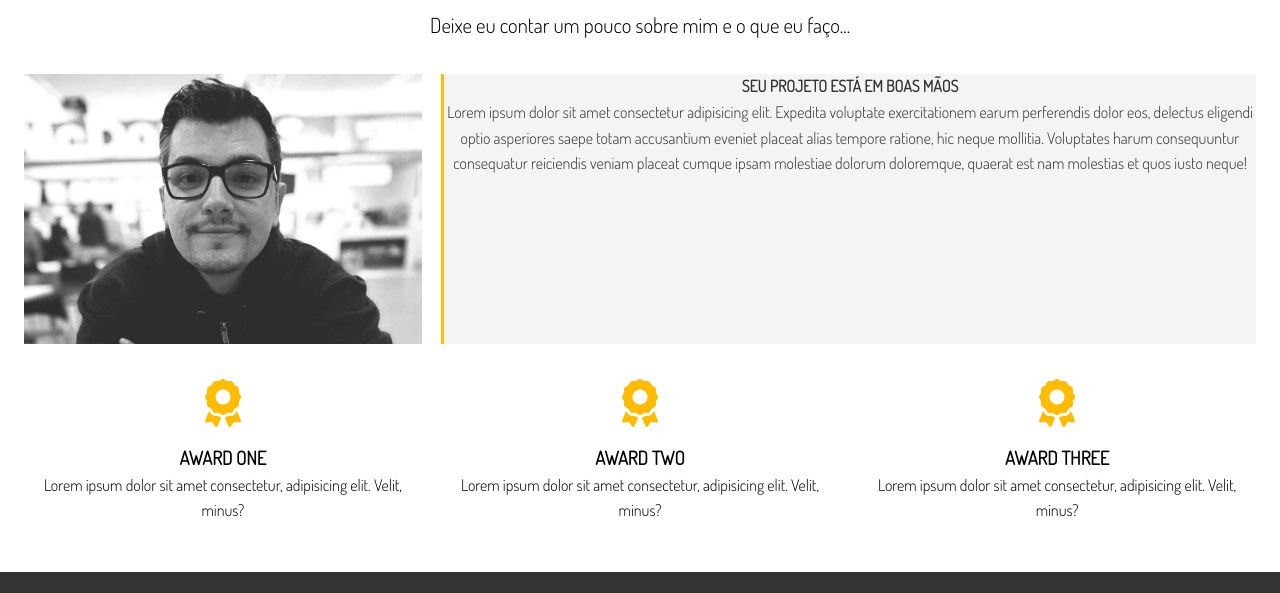
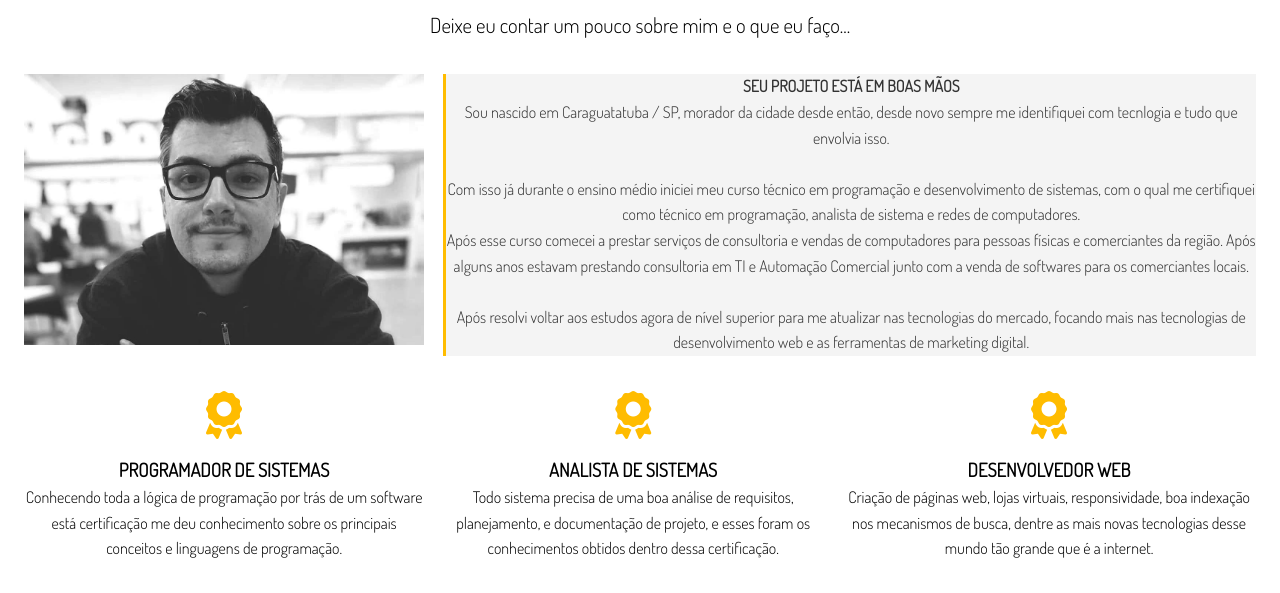
Before and after one commit to femoraes-me/portfolio-website-with-sass, a website: page dist/about.html in a window 1280 px wide. Shown: the part 207-800 px from the top of the page. Drawn offline with Linux system fonts and the light colour scheme.

Commit message:
alterado sobre mim

```diff
--- a/dist/about.html
+++ b/dist/about.html
@@ -13,7 +13,7 @@
       rel="stylesheet"
     />
     <link rel="stylesheet" href="css/main.css" />
-    <title>Sobre Mim | UI/UX Designer & Software Enginneer</title>
+    <title>Sobre Mim | Desenvolvimento WEB</title>
   </head>
   <body>
     <!-- Header -->
@@ -44,37 +44,34 @@
           <div class="bio bg-light">
             <h4>Seu projeto está em boas mãos</h4>
             <p>
-              Lorem ipsum dolor sit amet consectetur adipisicing elit. Expedita
-              voluptate exercitationem earum perferendis dolor eos, delectus
-              eligendi optio asperiores saepe totam accusantium eveniet placeat
-              alias tempore ratione, hic neque mollitia. Voluptates harum
-              consequuntur consequatur reiciendis veniam placeat cumque ipsam
-              molestiae dolorum doloremque, quaerat est nam molestias et quos
-              iusto neque!
+              Sou nascido em Caraguatatuba / SP, morador da cidade desde então, desde novo sempre me identifiquei com tecnlogia e tudo que envolvia isso.
+              <br><br>
+              Com isso já durante o ensino médio iniciei meu curso técnico em programação e desenvolvimento de sistemas, com o qual me certifiquei como técnico em programação, analista de sistema e redes de computadores.
+              <br>
+              Após esse curso comecei a prestar serviços de consultoria e vendas de computadores para pessoas físicas e comerciantes da região. Após alguns anos estavam prestando consultoria em TI e Automação Comercial junto com a venda de softwares para os comerciantes locais.
+              <br><br>
+              Após resolvi voltar aos estudos agora de nível superior para me atualizar nas tecnologias do mercado, focando mais nas tecnologias de desenvolvimento web e as ferramentas de marketing digital.
             </p>
           </div>
           <div class="award-1">
             <i class="fas fa-award fa-3x"></i>
-            <h3>Award One</h3>
+            <h3>Programador de Sistemas</h3>
             <p>
-              Lorem ipsum dolor sit amet consectetur, adipisicing elit. Velit,
-              minus?
+              Conhecendo toda a lógica de programação por trás de um software está certificação me deu conhecimento sobre os principais conceitos e linguagens de programação.
             </p>
           </div>
           <div class="award-2">
             <i class="fas fa-award fa-3x"></i>
-            <h3>Award Two</h3>
+            <h3>Analista de Sistemas</h3>
             <p>
-              Lorem ipsum dolor sit amet consectetur, adipisicing elit. Velit,
-              minus?
+              Todo sistema precisa de uma boa análise de requisitos, planejamento, e documentação de projeto, e esses foram os conhecimentos obtidos dentro dessa certificação.
             </p>
           </div>
           <div class="award-3">
             <i class="fas fa-award fa-3x"></i>
-            <h3>Award Three</h3>
+            <h3>Desenvolvedor WEB</h3>
             <p>
-              Lorem ipsum dolor sit amet consectetur, adipisicing elit. Velit,
-              minus?
+              Criação de páginas web, lojas virtuais, responsividade, boa indexação nos mecanismos de busca, dentre as mais novas tecnologias desse mundo tão grande que é a internet.
             </p>
           </div>
         </div>
```
